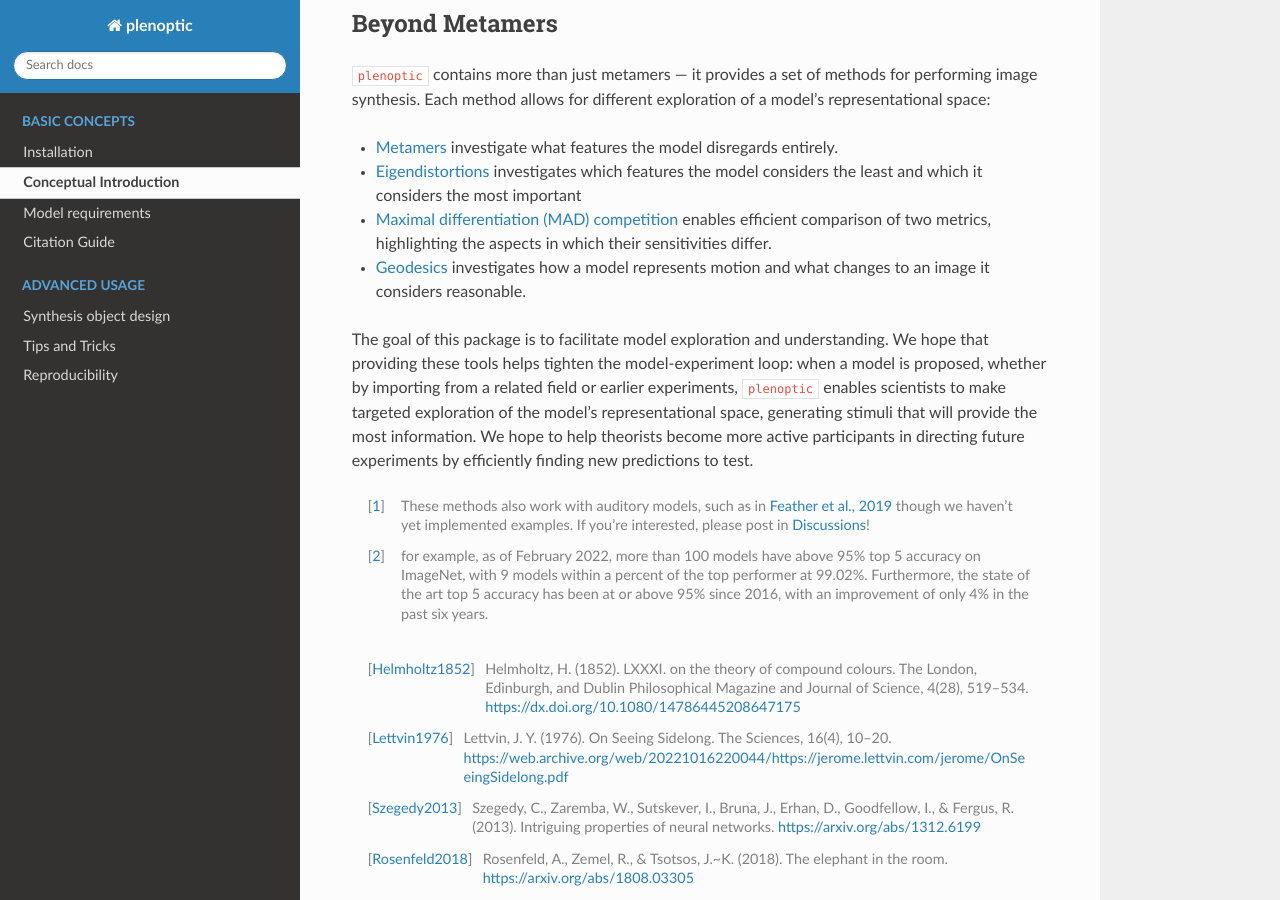
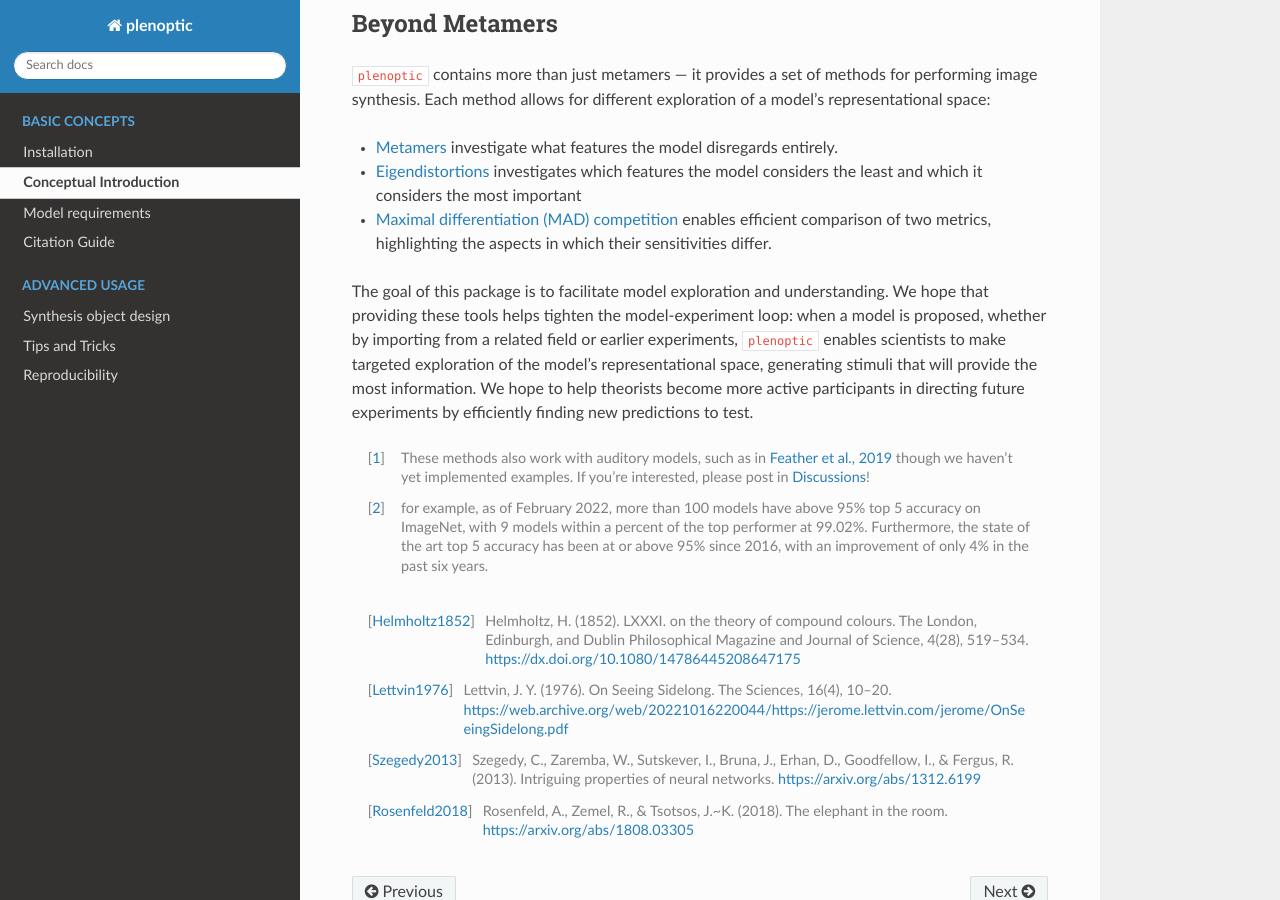
Before and after one commit to plenoptic-org/plenoptic, a Sphinx documentation site: the page built from docs/conceptual_intro.rst, in a window 1280 px wide and 900 px high, scrolled down 5251 px. Built offline with Sphinx 7.4.7 and the Read the Docs theme 2.0.0, drawn with Linux system fonts in a browser that asks for light colours; pages that are not in the unit, such as notebooks, are missing from menus; the version number could not be read and is left out.

Commit message:
removes other instances of "geodesics"

```diff
--- a/docs/conceptual_intro.rst
+++ b/docs/conceptual_intro.rst
@@ -214,8 +214,6 @@ a model's representational space:
 - `Maximal differentiation (MAD) competition
   <tutorials/intro/07_MAD_Competition.nblink>`_ enables efficient comparison of two
   metrics, highlighting the aspects in which their sensitivities differ.
-- `Geodesics <tutorials/intro/05_Geodesics.nblink>`_ investigates how a model represents
-  motion and what changes to an image it considers reasonable.
 
 The goal of this package is to facilitate model exploration and understanding.
 We hope that providing these tools helps tighten the model-experiment loop: when
```
Also changed, not shown: README.md (+0 -5 lines).
